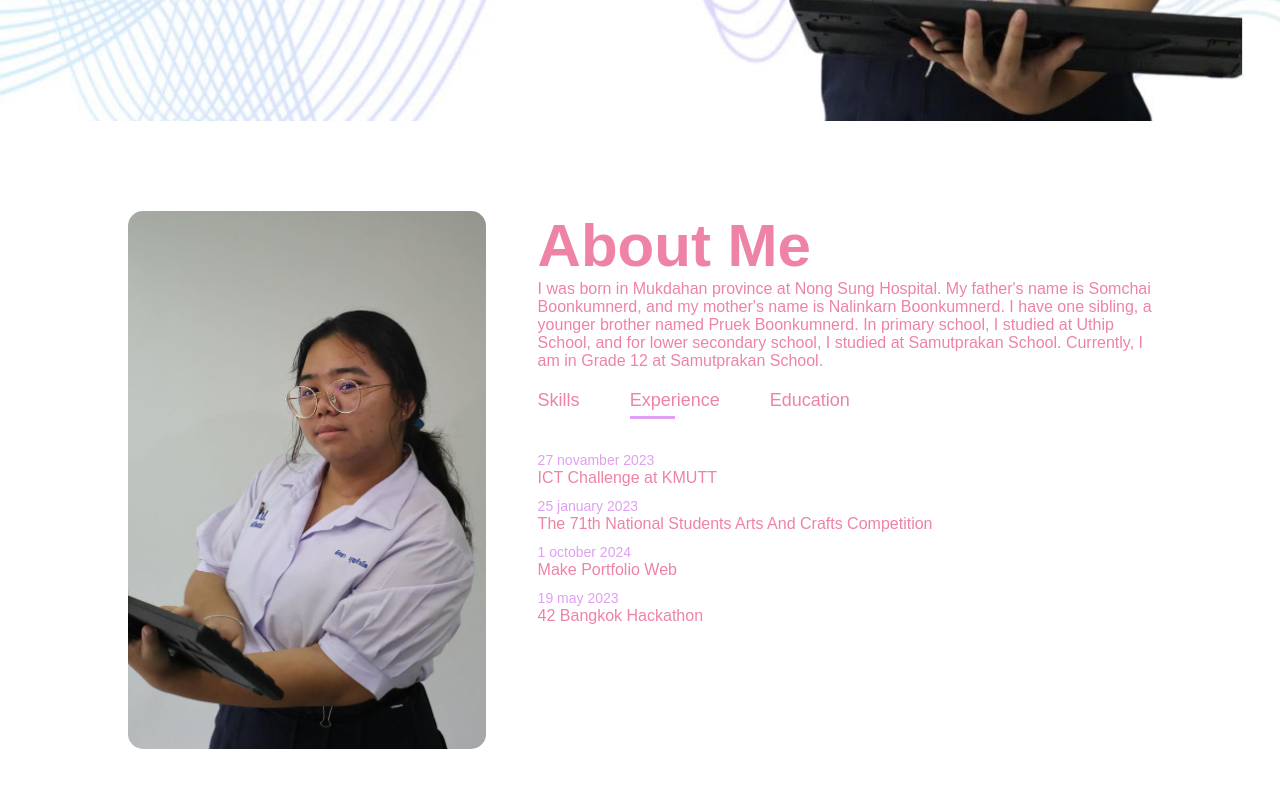
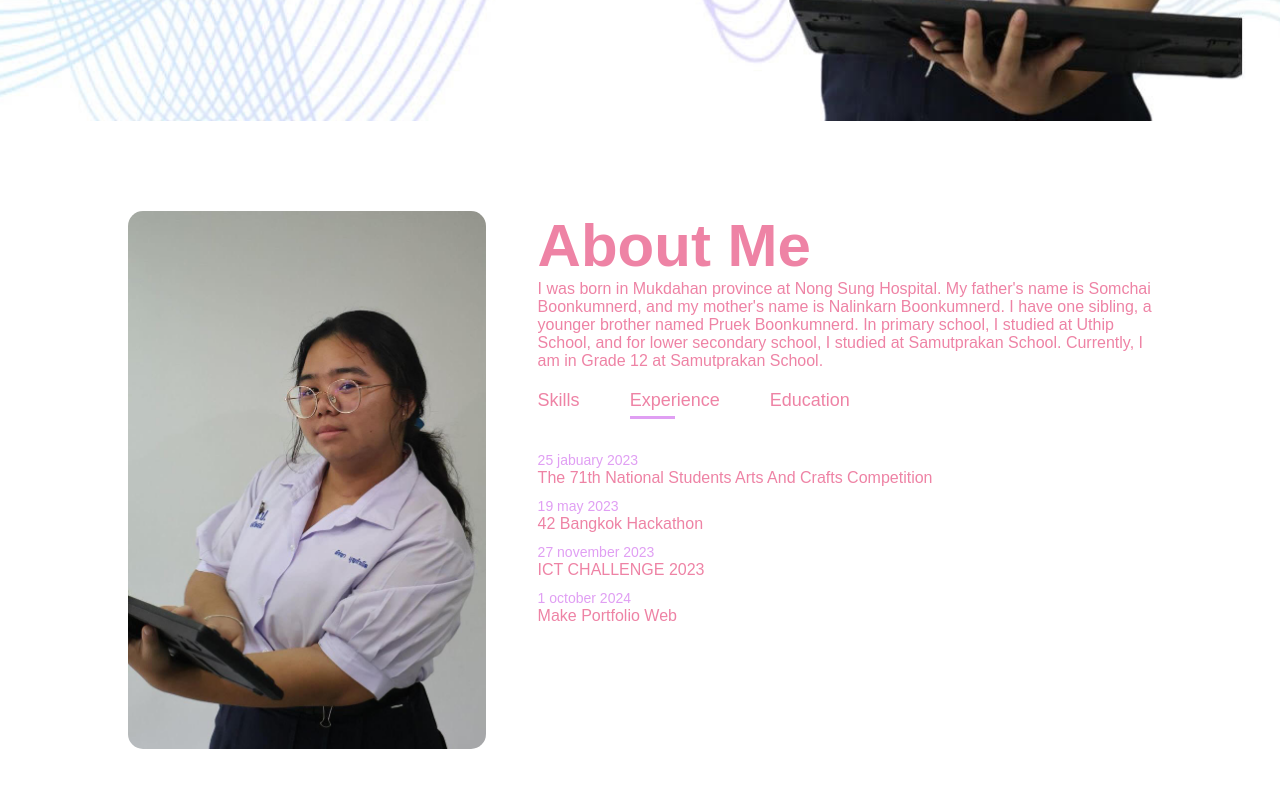
Before and after one commit to pattyzul/My-Portfolio, a plain HTML site: page index.html in a window 1280 px wide. Both pictures are taken after a click on the element "Experience". Shown: the part 679-1467 px from the top of the page. Drawn offline with Linux system fonts and the light colour scheme.

Commit message:
Add files via upload

```diff
--- a/index.html
+++ b/index.html
@@ -54,10 +54,10 @@
                 </div>
                 <div class="tab-contents" id="experience">
                     <ul>
-                        <li><span>27 novamber 2023</span><br>ICT Challenge at KMUTT</li>
-                        <li><span>25 january 2023</span><br>The 71th National Students Arts And Crafts Competition</li>
+                        <li><span>25 jabuary 2023</span><br>The 71th National Students Arts And Crafts Competition</li>
+                        <li><span>19 may 2023</span><br>42 Bangkok Hackathon</li>
+                        <li><span>27 november 2023</span><br>ICT CHALLENGE 2023</li>
                         <li><span>1 october 2024</span><br>Make Portfolio Web</li>
-                        <li><span>19 may 2023</span><br>42 Bangkok Hackathon</li>
                     </ul>
                 </div>
                 <div class="tab-contents" id="education">
```
